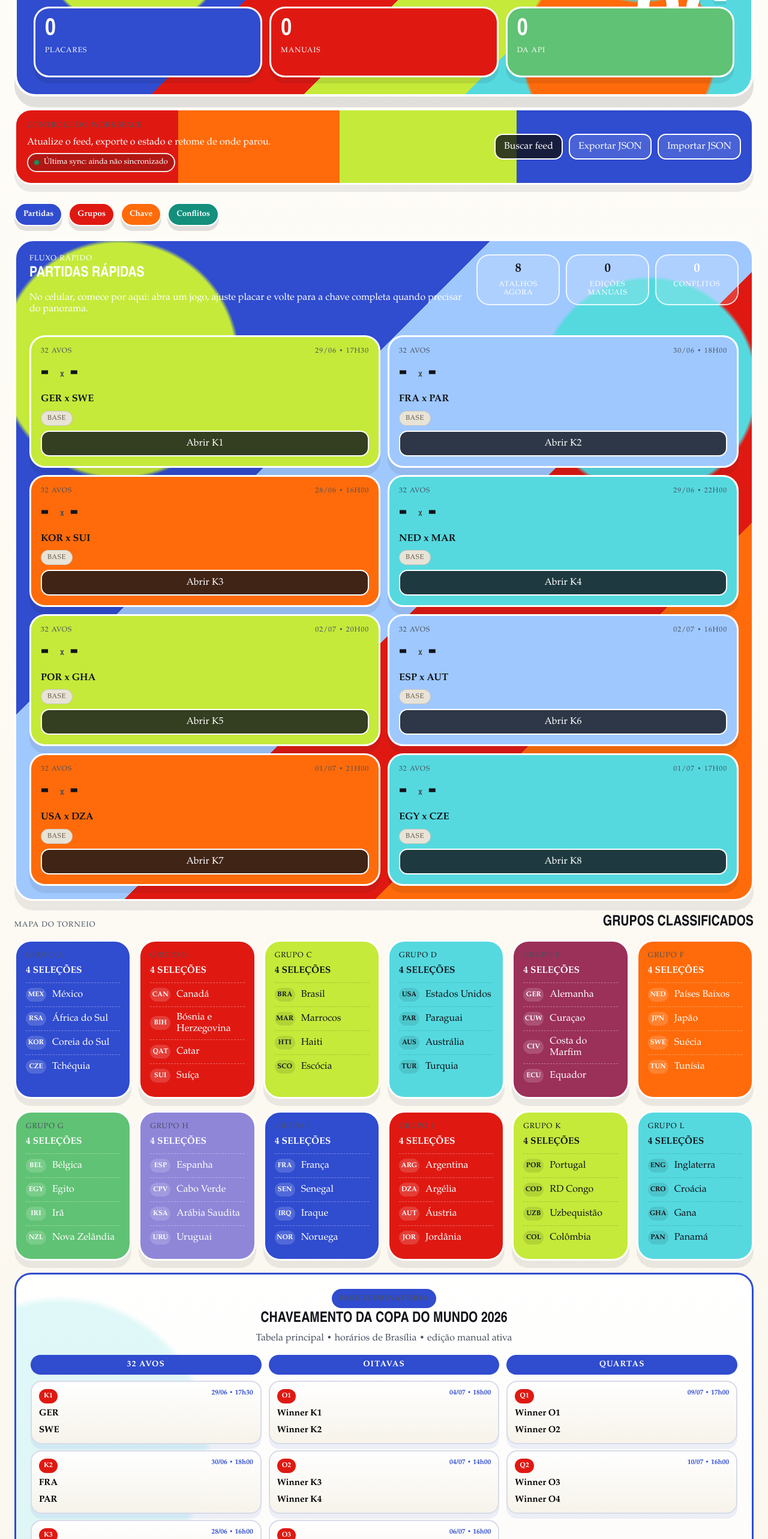
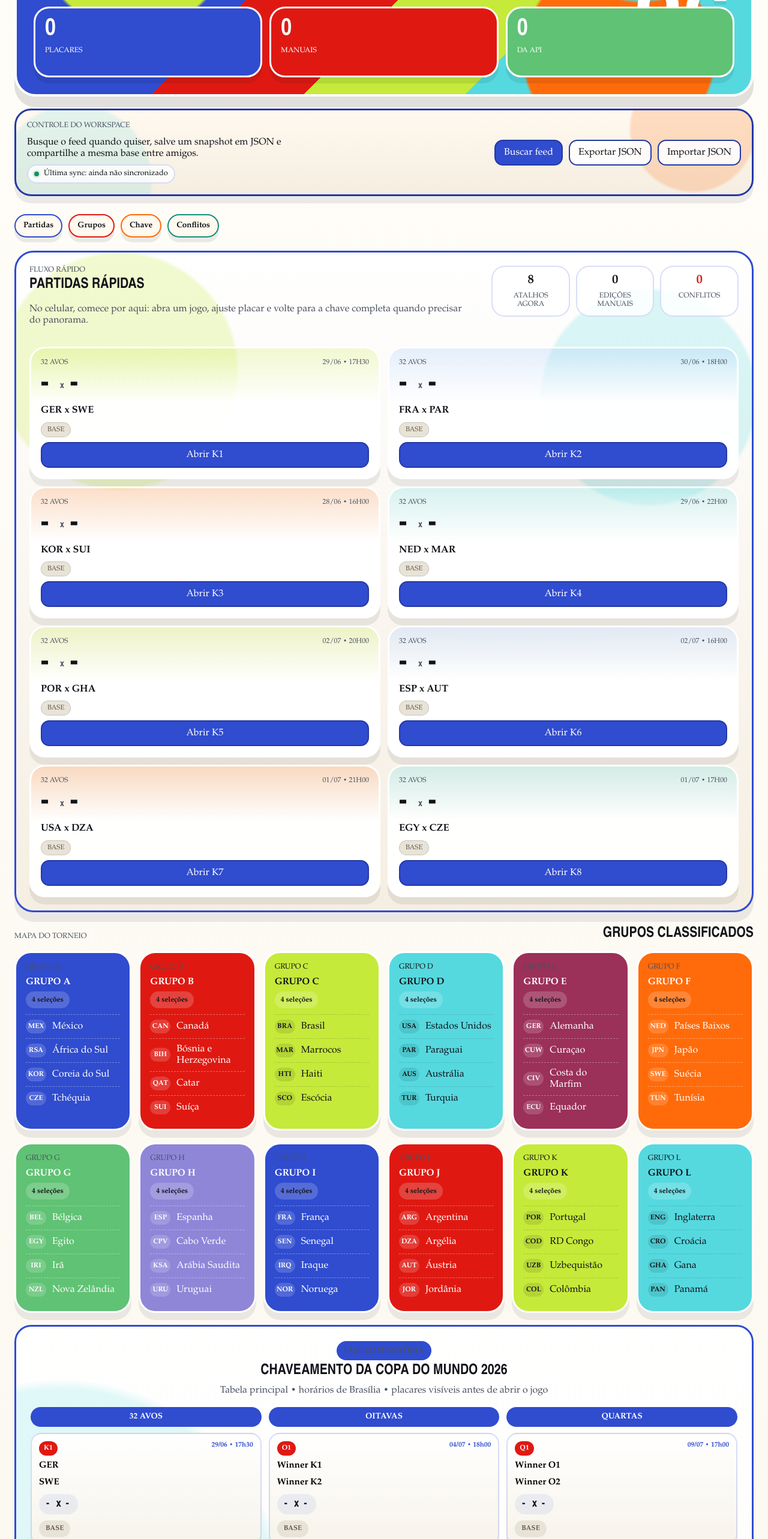
Before and after one commit to WellingtonFilho7/copa-2026-smart-bracket-v2, a React (Vite) app: page / in a window 1280 px wide. Shown: the part 234-2800 px from the top of the page at 60% size. Built offline with nearby package versions, Linux system fonts and the light colour scheme.

Commit message:
Refine bracket UX and mobile readability

```diff
--- a/src/App.tsx
+++ b/src/App.tsx
@@ -99,24 +99,8 @@ export default function App() {
   const conflictEntries = Object.values(workspace.conflicts).filter((value) => value !== undefined);
   const conflictCountByMatch = Object.fromEntries(conflictEntries.map((conflict) => [conflict.matchId, 1]));
   const stageMatches = useMemo(() => pickStageMatches(knockoutMatches), [knockoutMatches]);
-  const quickMatches = useMemo(
-    () =>
-      Object.values(stageMatches).map((match) => {
-        const score = resolveMatchScore(workspace, match.id);
-        return {
-          id: match.id,
-          stage: match.stage,
-          kickoff: match.kickoff,
-          homeTeam: match.homeTeam,
-          awayTeam: match.awayTeam,
-          homeScore: score.homeScore,
-          awayScore: score.awayScore,
-          source: score.source,
-          hasConflict: Boolean(workspace.conflicts[match.id]),
-        };
-      }),
-    [stageMatches, workspace],
-  );
+  const stageCards = useMemo(() => buildStageCards(stageMatches, workspace), [stageMatches, workspace]);
+  const quickMatches = useMemo(() => Object.values(stageCards), [stageCards]);
   const filledMatchCount = quickMatches.filter(
     (match) => match.homeScore !== null || match.awayScore !== null,
   ).length;
@@ -175,15 +159,15 @@ export default function App() {
           <span className="hero-year hero-year-bottom">26</span>
         </div>
         <div className="hero-copy">
-          <p className="eyebrow hero-kicker">World Cup 2026 • bracket poster</p>
+          <p className="eyebrow hero-kicker">Poster interativo • Copa 2026</p>
           <h1>Copa 2026 Smart Bracket</h1>
           <p className="hero-lead">
-            Acompanhe o mata-mata, ajuste resultados e revise conflitos em uma página com cara
-            de tabela oficial.
+            Acompanhe a chave, edite placares manualmente e compartilhe o mesmo estado com seus
+            amigos sem login nem complicação.
           </p>
           <div className="hero-ribbon-list" aria-label="Características da home">
-            <span>mobile-first</span>
-            <span>editável</span>
+            <span>editar placares</span>
+            <span>importar e exportar</span>
             <span>sem login</span>
           </div>
         </div>
@@ -232,11 +216,11 @@ export default function App() {
 
       <section className="workspace-grid">
         <div id="chave">
-        <BracketHome
-          matches={stageMatches}
-          conflictCountByMatch={conflictCountByMatch}
-          onOpenMatch={setSelectedMatchId}
-        />
+          <BracketHome
+            matches={stageCards}
+            conflictCountByMatch={conflictCountByMatch}
+            onOpenMatch={setSelectedMatchId}
+          />
         </div>
         <div id="conflitos">
           <ConflictPanel conflicts={conflictEntries} />
@@ -273,3 +257,29 @@ function pickStageMatches(matches: Record<string, ReturnType<typeof buildKnockou
     return accumulator;
   }, {});
 }
+
+function buildStageCards(
+  matches: Record<string, KnockoutMatchView>,
+  workspace: ReturnType<typeof createInitialWorkspace>,
+) {
+  return Object.values(matches).reduce<Record<string, KnockoutStageCard>>((accumulator, match) => {
+    const score = resolveMatchScore(workspace, match.id);
+
+    accumulator[match.id] = {
+      ...match,
+      homeScore: score.homeScore,
+      awayScore: score.awayScore,
+      source: score.source,
+      hasConflict: Boolean(workspace.conflicts[match.id]),
+    };
+
+    return accumulator;
+  }, {});
+}
+
+export type KnockoutStageCard = KnockoutMatchView & {
+  homeScore: number | null;
+  awayScore: number | null;
+  source: "manual" | "feed" | "base";
+  hasConflict: boolean;
+};
--- a/src/components/BracketHome.tsx
+++ b/src/components/BracketHome.tsx
@@ -1,7 +1,7 @@
-import type { KnockoutMatchView } from "../lib/types";
+import type { KnockoutStageCard } from "../App";
 
 type BracketHomeProps = {
-  matches: Record<string, KnockoutMatchView>;
+  matches: Record<string, KnockoutStageCard>;
   conflictCountByMatch: Record<string, number>;
   onOpenMatch: (matchId: string) => void;
 };
@@ -23,12 +23,20 @@ export function BracketHome({
   conflictCountByMatch,
   onOpenMatch,
 }: BracketHomeProps) {
+  const sourceCopy: Record<KnockoutStageCard["source"], string> = {
+    manual: "manual",
+    feed: "api",
+    base: "base",
+  };
+
   return (
     <section className="bracket-shell">
       <div className="bracket-header">
         <p className="eyebrow bracket-kicker">Fase eliminatória</p>
         <h2>Chaveamento da Copa do Mundo 2026</h2>
-        <p className="bracket-lead">Tabela principal • horários de Brasília • edição manual ativa</p>
+        <p className="bracket-lead">
+          Tabela principal • horários de Brasília • placares visíveis antes de abrir o jogo
+        </p>
       </div>
 
       <div className="bracket-grid">
@@ -58,9 +66,19 @@ export function BracketHome({
                     <span className="team-line">{match.homeTeam}</span>
                     <span className="team-line">{match.awayTeam}</span>
                   </div>
-                  {conflictCount > 0 ? (
-                    <span className="conflict-badge">{conflictCount} conflito</span>
-                  ) : null}
+                  <div className="match-card-scoreline" aria-label={`Placar atual ${id}`}>
+                    <strong className="match-card-score-value">{match.homeScore ?? "-"}</strong>
+                    <span>x</span>
+                    <strong className="match-card-score-value">{match.awayScore ?? "-"}</strong>
+                  </div>
+                  <div className="match-card-foot">
+                    <span className={`match-card-source match-card-source-${match.source}`}>
+                      {sourceCopy[match.source]}
+                    </span>
+                    {conflictCount > 0 ? (
+                      <span className="conflict-badge">{conflictCount} conflito</span>
+                    ) : null}
+                  </div>
                 </button>
               );
             })}
--- a/src/components/ConflictPanel.tsx
+++ b/src/components/ConflictPanel.tsx
@@ -23,7 +23,12 @@ export function ConflictPanel({ conflicts }: ConflictPanelProps) {
       </div>
       <p className="muted-copy conflict-summary">{summaryCopy}</p>
       {conflicts.length === 0 ? (
-        <p className="muted-copy">Sem divergências entre API e edição manual.</p>
+        <div className="conflict-empty-state">
+          <p className="muted-copy">Sem divergências entre API e edição manual.</p>
+          <a className="inline-link" href="#partidas">
+            Revisar partidas
+          </a>
+        </div>
       ) : (
         <ul className="conflict-list">
           {conflicts.map((conflict) => (
--- a/src/components/GroupCards.tsx
+++ b/src/components/GroupCards.tsx
@@ -29,7 +29,8 @@ function GroupCard({ group, teams }: { group: string; teams: TeamDefinition[] })
     <section className={`group-card group-${group.toLowerCase()}`}>
       <header className="group-card-header">
         <p className="eyebrow">Grupo {group}</p>
-        <h3>{teams.length} seleções</h3>
+        <h3>Grupo {group}</h3>
+        <span className="group-card-count">{teams.length} seleções</span>
       </header>
       <ul className="group-team-list">
         {teams.map((team) => (
--- a/src/components/MatchModal.tsx
+++ b/src/components/MatchModal.tsx
@@ -118,12 +118,14 @@ export function MatchModal({
           >
             Salvar placar
           </button>
+        </div>
+        <div className="modal-utility-row">
           <button
             className="ghost-button"
             type="button"
             onClick={() => setShowStructure((value) => !value)}
           >
-            Editar estrutura
+            {showStructure ? "Ocultar estrutura" : "Ver estrutura da chave"}
           </button>
         </div>
 
--- a/src/components/WorkspaceToolbar.tsx
+++ b/src/components/WorkspaceToolbar.tsx
@@ -15,7 +15,10 @@ export function WorkspaceToolbar({
     <div className="toolbar">
       <div className="toolbar-copy">
         <p className="eyebrow">Controle do workspace</p>
-        <p className="toolbar-lead">Atualize o feed, exporte o estado e retome de onde parou.</p>
+        <p className="toolbar-lead">
+          Busque o feed quando quiser, salve um snapshot em JSON e compartilhe a mesma base entre
+          amigos.
+        </p>
         <p className="toolbar-sync" aria-label="Última sincronização">
           <span className="toolbar-sync-dot" aria-hidden="true" />
           Última sync: {lastSyncLabel}
--- a/src/styles.css
+++ b/src/styles.css
@@ -40,6 +40,18 @@ body {
     linear-gradient(180deg, #fffdf8 0%, #f8f3e8 100%);
 }
 
+h1,
+h2,
+h3 {
+  text-wrap: balance;
+}
+
+p,
+li,
+span {
+  text-wrap: pretty;
+}
+
 button,
 input {
   font: inherit;
@@ -64,14 +76,14 @@ input {
 
 .section-nav a {
   text-decoration: none;
-  color: #fff;
-  background: var(--album-blue);
-  border: 2px solid #fff;
+  color: var(--ink);
+  background: rgba(255, 249, 239, 0.96);
+  border: 2px solid var(--line-strong);
   border-radius: 999px;
   padding: 9px 13px;
   font-size: 0.84rem;
   font-weight: 700;
-  box-shadow: 0 8px 0 rgba(17, 19, 25, 0.12);
+  box-shadow: 0 8px 0 rgba(17, 19, 25, 0.08);
 }
 
 .hero {
@@ -144,6 +156,7 @@ input {
   color: #fff;
   font-size: 1.04rem;
   line-height: 1.6;
+  max-width: 34rem;
 }
 
 .hero-ribbon-list {
@@ -191,13 +204,13 @@ input {
   font-family: "Arial Narrow", "Avenir Next Condensed", "Helvetica Neue Condensed", sans-serif;
   font-size: 2.45rem;
   line-height: 1;
+  font-variant-numeric: tabular-nums;
 }
 
 .hero-stat span {
   color: #fff;
   font-size: 0.76rem;
   text-transform: uppercase;
-  letter-spacing: 0.08em;
 }
 
 .hero-stat-blue {
@@ -241,9 +254,11 @@ input {
   justify-content: space-between;
   gap: 16px;
   align-items: center;
-  border: 3px solid #fff;
+  border: 3px solid var(--line-strong);
   background:
-    linear-gradient(90deg, var(--album-red) 0 22%, var(--album-orange) 22% 44%, var(--album-lime) 44% 68%, var(--album-blue) 68% 100%);
+    radial-gradient(circle at 92% 22%, rgba(255, 107, 10, 0.2) 0, rgba(255, 107, 10, 0.2) 9%, transparent 9.5%),
+    radial-gradient(circle at 8% 84%, rgba(85, 217, 223, 0.16) 0, rgba(85, 217, 223, 0.16) 11%, transparent 11.5%),
+    linear-gradient(180deg, rgba(255, 249, 239, 0.98), rgba(245, 237, 224, 0.98));
   border-radius: 28px;
   padding: 18px;
   margin-bottom: 18px;
@@ -264,7 +279,7 @@ input {
 .toolbar-lead {
   margin: 0;
   max-width: 32rem;
-  color: #fff;
+  color: var(--ink);
 }
 
 .toolbar-sync {
@@ -275,10 +290,11 @@ input {
   width: fit-content;
   padding: 6px 10px;
   border-radius: 999px;
-  border: 2px solid rgba(255, 255, 255, 0.88);
-  background: rgba(17, 19, 25, 0.22);
-  color: #fff;
+  border: 2px solid rgba(48, 76, 207, 0.18);
+  background: rgba(255, 255, 255, 0.78);
+  color: var(--ink);
   font-size: 0.8rem;
+  font-variant-numeric: tabular-nums;
 }
 
 .toolbar-sync-dot {
@@ -306,17 +322,17 @@ input {
 .primary-button,
 .ghost-button {
   padding: 10px 14px;
-  border: 2px solid #fff;
+  border: 2px solid var(--line-strong);
 }
 
 .primary-button {
-  background: rgba(17, 19, 25, 0.8);
+  background: var(--album-blue);
   color: #fff;
 }
 
 .ghost-button {
-  background: rgba(255, 255, 255, 0.12);
-  color: #fff;
+  background: rgba(255, 255, 255, 0.88);
+  color: var(--ink);
 }
 
 .group-strip {
@@ -346,19 +362,19 @@ input {
 }
 
 .section-nav a:nth-child(4n + 1) {
-  background: var(--album-blue);
+  border-color: var(--album-blue);
 }
 
 .section-nav a:nth-child(4n + 2) {
-  background: var(--album-red);
+  border-color: var(--album-red);
 }
 
 .section-nav a:nth-child(4n + 3) {
-  background: var(--album-orange);
+  border-color: var(--album-orange);
 }
 
 .section-nav a:nth-child(4n + 4) {
-  background: #138f7c;
+  border-color: #138f7c;
 }
 
 .match-hub {
@@ -368,9 +384,10 @@ input {
   padding: 22px;
   margin-bottom: 22px;
   background:
-    radial-gradient(circle at 14% 18%, var(--album-lime) 0, var(--album-lime) 14%, transparent 14.5%),
-    radial-gradient(circle at 86% 22%, var(--album-aqua) 0, var(--album-aqua) 13%, transparent 13.5%),
-    linear-gradient(135deg, var(--album-blue) 0 34%, var(--album-sky) 34% 55%, var(--album-red) 55% 73%, var(--album-orange) 73% 100%);
+    radial-gradient(circle at 14% 18%, rgba(197, 234, 58, 0.24) 0, rgba(197, 234, 58, 0.24) 14%, transparent 14.5%),
+    radial-gradient(circle at 86% 22%, rgba(85, 217, 223, 0.22) 0, rgba(85, 217, 223, 0.22) 13%, transparent 13.5%),
+    linear-gradient(180deg, rgba(255, 255, 255, 0.98), rgba(245, 238, 226, 0.98));
+  border-color: var(--album-blue);
   box-shadow: 0 16px 0 rgba(17, 19, 25, 0.08);
 }
 
@@ -388,12 +405,12 @@ input {
   margin: 0 0 6px;
   font-family: "Arial Narrow", "Avenir Next Condensed", "Helvetica Neue Condensed", sans-serif;
   text-transform: uppercase;
-  color: #fff;
+  color: var(--ink);
 }
 
 .match-hub .muted-copy,
 .match-hub .eyebrow {
-  color: #fff;
+  color: var(--muted);
 }
 
 .match-hub-metrics {
@@ -404,8 +421,8 @@ input {
 }
 
 .match-metric {
-  background: rgba(255, 255, 255, 0.16);
-  border: 2px solid rgba(255, 255, 255, 0.8);
+  background: rgba(255, 255, 255, 0.84);
+  border: 2px solid rgba(48, 76, 207, 0.18);
   border-radius: 22px;
   padding: 12px;
   text-align: center;
@@ -415,19 +432,19 @@ input {
   display: block;
   font-size: 1.3rem;
   line-height: 1.1;
+  font-variant-numeric: tabular-nums;
 }
 
 .match-metric span {
   display: block;
   font-size: 0.76rem;
-  color: #fff;
+  color: var(--muted);
   text-transform: uppercase;
-  letter-spacing: 0.08em;
   margin-top: 6px;
 }
 
 .match-metric-warn strong {
-  color: #fff;
+  color: var(--album-red);
 }
 
 .match-hub-strip {
@@ -437,9 +454,9 @@ input {
 }
 
 .match-quick-card {
-  background: #fff;
+  background: rgba(255, 255, 255, 0.94);
   border-radius: 26px;
-  border: 3px solid #fff;
+  border: 3px solid rgba(255, 255, 255, 0.96);
   padding: 16px;
   display: grid;
   gap: 8px;
@@ -447,19 +464,19 @@ input {
 }
 
 .match-quick-card:nth-child(4n + 1) {
-  background: var(--album-lime);
+  background: linear-gradient(180deg, rgba(197, 234, 58, 0.22), rgba(255, 255, 255, 0.96) 42%);
 }
 
 .match-quick-card:nth-child(4n + 2) {
-  background: var(--album-sky);
+  background: linear-gradient(180deg, rgba(159, 200, 255, 0.26), rgba(255, 255, 255, 0.96) 42%);
 }
 
 .match-quick-card:nth-child(4n + 3) {
-  background: var(--album-orange);
+  background: linear-gradient(180deg, rgba(255, 107, 10, 0.18), rgba(255, 255, 255, 0.96) 42%);
 }
 
 .match-quick-card:nth-child(4n + 4) {
-  background: var(--album-aqua);
+  background: linear-gradient(180deg, rgba(85, 217, 223, 0.22), rgba(255, 255, 255, 0.96) 42%);
 }
 
 .match-quick-card h3 {
@@ -496,7 +513,7 @@ input {
   color: var(--muted);
   font-size: 0.74rem;
   text-transform: uppercase;
-  letter-spacing: 0.08em;
+  font-variant-numeric: tabular-nums;
 }
 
 .match-quick-status {
@@ -510,7 +527,6 @@ input {
   border-radius: 999px;
   padding: 5px 10px;
   font-size: 0.72rem;
-  letter-spacing: 0.06em;
   text-transform: uppercase;
   border: 1px solid rgba(17, 19, 25, 0.14);
 }
@@ -550,6 +566,19 @@ input {
   display: grid;
   gap: 6px;
   margin-bottom: 10px;
+}
+
+.group-card-count {
+  display: inline-flex;
+  width: fit-content;
+  align-items: center;
+  min-height: 28px;
+  padding: 0 10px;
+  border-radius: 999px;
+  background: rgba(255, 255, 255, 0.18);
+  color: inherit;
+  font-size: 0.74rem;
+  font-weight: 700;
 }
 
 .group-card-header h3 {
@@ -630,7 +659,6 @@ input {
 .bracket-column h3 {
   font-size: 0.85rem;
   text-transform: uppercase;
-  letter-spacing: 0.08em;
   margin: 0 0 10px;
   color: #fff;
   text-align: center;
@@ -641,7 +669,7 @@ input {
 
 .match-card {
   width: 100%;
-  border: 2px solid #d8dbe9;
+  border: 2px solid rgba(48, 76, 207, 0.18);
   background:
     linear-gradient(180deg, rgba(255, 255, 255, 0.98), rgba(247, 243, 234, 0.96));
   border-radius: 18px;
@@ -669,6 +697,7 @@ input {
   font-size: 0.72rem;
   color: var(--ink);
   margin-bottom: 8px;
+  font-variant-numeric: tabular-nums;
 }
 
 .match-card-id {
@@ -690,15 +719,71 @@ input {
 .match-card-body {
   flex-direction: column;
   font-size: 0.94rem;
+  margin-bottom: 10px;
 }
 
 .team-line {
   font-weight: 700;
 }
 
+.match-card-scoreline {
+  display: inline-flex;
+  align-items: center;
+  gap: 8px;
+  width: fit-content;
+  min-height: 34px;
+  padding: 0 12px;
+  border-radius: 999px;
+  background: rgba(48, 76, 207, 0.08);
+  color: var(--ink);
+  font-family: "Arial Narrow", "Avenir Next Condensed", "Helvetica Neue Condensed", sans-serif;
+  font-size: 1.15rem;
+  font-weight: 700;
+  font-variant-numeric: tabular-nums;
+}
+
+.match-card-score-value {
+  min-width: 1ch;
+}
+
+.match-card-foot {
+  display: flex;
+  justify-content: space-between;
+  gap: 8px;
+  align-items: center;
+  margin-top: 10px;
+}
+
+.match-card-source {
+  display: inline-flex;
+  align-items: center;
+  min-height: 28px;
+  padding: 0 10px;
+  border-radius: 999px;
+  font-size: 0.72rem;
+  font-weight: 700;
+  text-transform: uppercase;
+  border: 1px solid transparent;
+}
+
+.match-card-source-base {
+  background: #e8e3d7;
+  color: #655948;
+}
+
+.match-card-source-feed {
+  background: #dbe9f9;
+  color: #1b4c86;
+}
+
+.match-card-source-manual {
+  background: #e3f3e8;
+  color: #1d6941;
+}
+
 .conflict-badge {
-  display: inline-block;
-  margin-top: 10px;
+  display: inline-flex;
+  align-items: center;
   padding: 4px 8px;
   border-radius: 999px;
   font-size: 0.72rem;
@@ -760,6 +845,7 @@ input {
   margin: 8px 0 0;
   font-weight: 700;
   color: var(--album-blue);
+  font-variant-numeric: tabular-nums;
 }
 
 .modal-score-shell {
@@ -774,7 +860,6 @@ input {
   margin: 0 0 4px;
   text-transform: uppercase;
   font-size: 0.78rem;
-  letter-spacing: 0.08em;
   color: var(--muted);
 }
 
@@ -809,6 +894,14 @@ input {
   margin-top: 18px;
 }
 
+.modal-utility-row {
+  margin-top: 10px;
+}
+
+.modal-utility-row .ghost-button {
+  width: 100%;
+}
+
 .conflict-callout,
 .structure-panel {
   background: rgba(255, 255, 255, 0.92);
@@ -820,6 +913,11 @@ input {
 
 .conflict-panel ul {
   padding-left: 18px;
+}
+
+.conflict-empty-state {
+  display: grid;
+  gap: 8px;
 }
 
 .conflict-panel-header {
@@ -858,6 +956,7 @@ input {
   color: #fff;
   font-family: "Arial Narrow", "Avenir Next Condensed", "Helvetica Neue Condensed", sans-serif;
   font-size: 1.2rem;
+  font-variant-numeric: tabular-nums;
 }
 
 .conflict-list {
@@ -926,6 +1025,17 @@ input {
   background: rgba(17, 19, 25, 0.1);
 }
 
+.inline-link {
+  width: fit-content;
+  color: var(--album-blue);
+  font-weight: 700;
+  text-decoration: none;
+}
+
+.inline-link:hover {
+  text-decoration: underline;
+}
+
 .sr-only {
   position: absolute;
   width: 1px;
@@ -963,16 +1073,16 @@ input {
 
   .section-nav {
     top: 0;
-    margin: 0 -4px 14px;
+    margin: 0 0 14px;
     padding-top: 8px;
-    overflow-x: auto;
-    flex-wrap: nowrap;
+    display: grid;
+    grid-template-columns: 1fr 1fr;
+    overflow-x: visible;
+    flex-wrap: wrap;
   }
 
   .group-strip {
-    display: flex;
-    overflow-x: auto;
-    padding-bottom: 4px;
+    grid-template-columns: repeat(2, minmax(0, 1fr));
   }
 
   .toolbar {
@@ -998,19 +1108,15 @@ input {
   }
 
   .match-hub-strip {
-    display: flex;
-    overflow-x: auto;
-    scroll-snap-type: x proximity;
-    padding-bottom: 4px;
+    grid-template-columns: repeat(2, minmax(0, 1fr));
   }
 
   .match-quick-card {
-    min-width: 260px;
-    scroll-snap-align: start;
+    min-width: 0;
   }
 
   .group-card {
-    min-width: 250px;
+    min-width: 0;
   }
 
   .workspace-grid {
@@ -1041,7 +1147,7 @@ input {
 
   .modal-actions {
     display: grid;
-    grid-template-columns: 1fr 1fr;
+    grid-template-columns: 1fr;
   }
 
   .modal-actions .primary-button,
@@ -1072,6 +1178,7 @@ input {
 
   .section-nav {
     gap: 8px;
+    grid-template-columns: 1fr;
   }
 
   .section-nav a {
@@ -1102,7 +1209,12 @@ input {
   }
 
   .match-hub-metrics {
-    grid-template-columns: 1fr 1fr 1fr;
+    grid-template-columns: 1fr;
+  }
+
+  .match-hub-strip,
+  .group-strip {
+    grid-template-columns: 1fr;
   }
 
   .match-modal {
```
Also changed, not shown: 1 other file (tests, documents, lock files or other folders).
